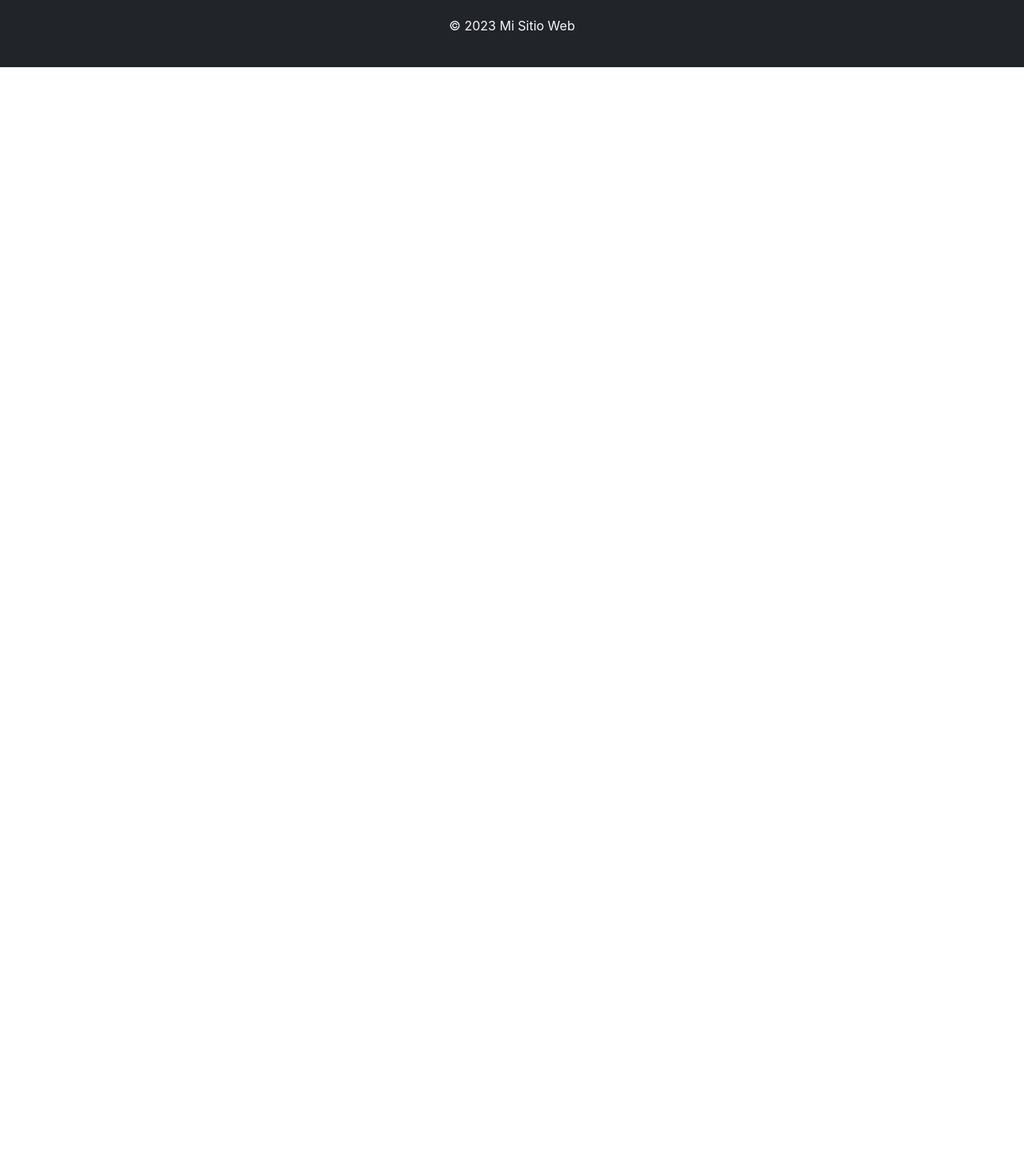
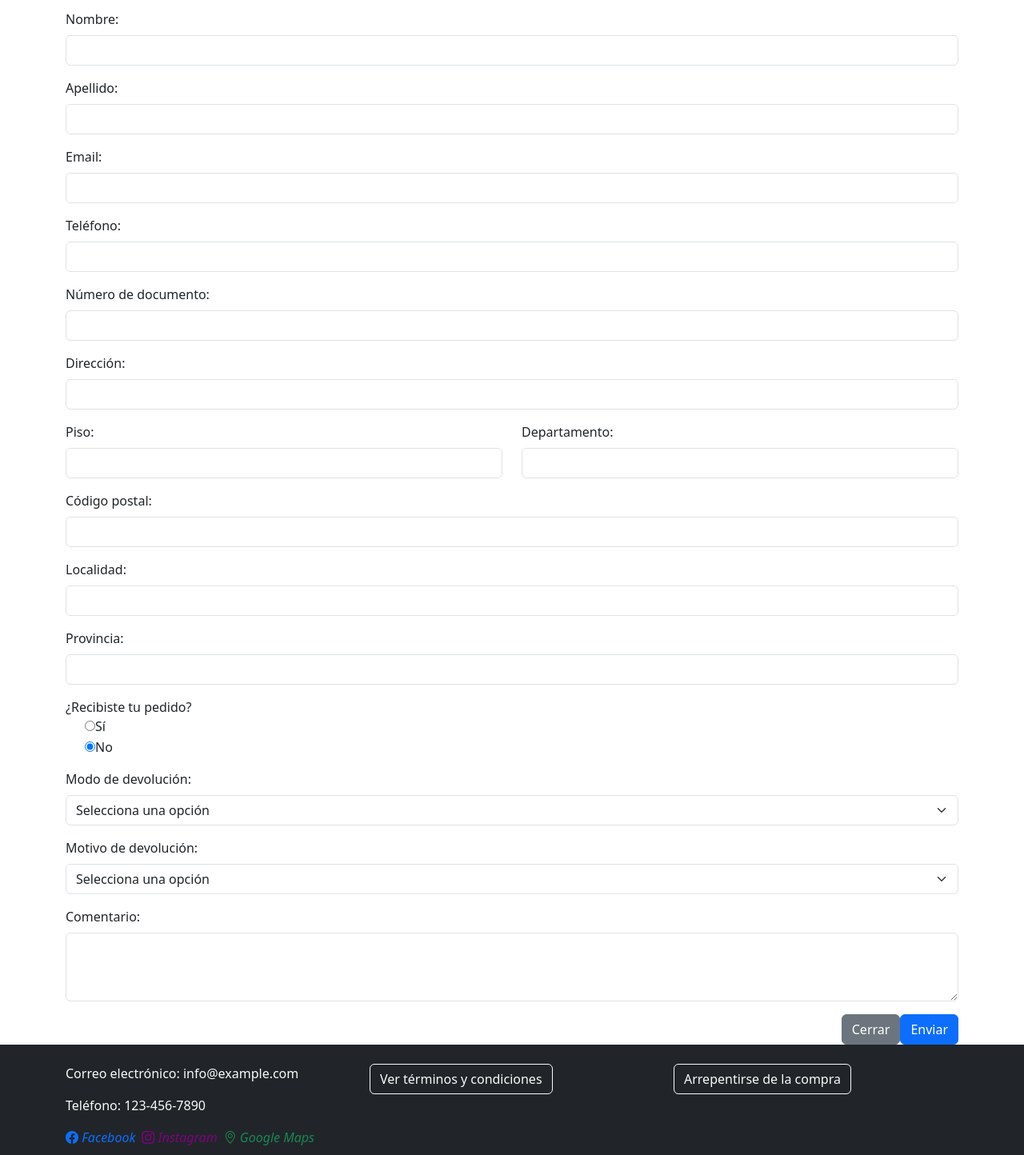
Before and after one commit to MoralesMatiasEzequiel/pf-libreria-FRONT, a React (Create React App) app: page /arrepentimiento in a window 1280 px wide. Shown: the part 226-1670 px from the top of the page at 80% size. Before the commit the page ends 800 px from the top, so only its background shows below. Built offline with nearby package versions, Linux system fonts and the light colour scheme.

Commit message:
footer y boton arrepentimiento

```diff
--- a/package.json
+++ b/package.json
@@ -14,7 +14,7 @@
     "react-bootstrap": "^2.7.4",
     "react-dom": "^18.2.0",
     "react-redux": "^8.1.0",
-    "react-router-dom": "^6.12.1",
+    "react-router-dom": "^6.13.0",
     "react-scripts": "5.0.1",
     "web-vitals": "^2.1.4"
   },
--- a/src/App.js
+++ b/src/App.js
@@ -6,7 +6,8 @@ import Footer from './components/common/Footer/Footer';
 import Home from './components/views/Home/Home';
 import About from './components/views/About/About';
 import Shop from './components/views/Shop/Shop';
-import Detail from './components/views/Shop/Detail/Detail'
+import Detail from './components/views/Shop/Detail/Detail';
+import Arrepentimiento from './components/views/Arrepentimiento/Arrepentimiento';
 
 function App() {
 
@@ -26,6 +27,7 @@ function App() {
         <Route path='/shop/:id' element={<Detail />} />
         <Route path='/cart' />
         <Route path='/payment' />
+        <Route path="/arrepentimiento" element={<Arrepentimiento />} />
       </Routes>
       <Footer />
     </div>
--- a/src/components/common/Footer/Footer.jsx
+++ b/src/components/common/Footer/Footer.jsx
@@ -1,14 +1,44 @@
 import React from "react";
 import { Link } from "react-router-dom";
+import 'bootstrap/dist/css/bootstrap.min.css';
 
 const Footer = () => {
+
+  const localAddress = "Dirección del local"; // Inserta aquí la dirección del local
+
+  const openGoogleMaps = () => {
+    const mapUrl = `https://www.google.com/maps/search/?api=1&query=${encodeURIComponent(localAddress)}`;
+    window.open(mapUrl, "_blank");
+  };
+
   return (
-    <footer className="bg-dark text-light py-4 mt-auto">
+    <footer className="bg-dark text-light py-4 mt-auto text-start">
       <div className="container">
         <div className="row">
           <div className="col-md-4">
             <p>Correo electrónico: info@example.com</p>
             <p>Teléfono: 123-456-7890</p>
+            <ul className="list-inline">
+              <li className="list-inline-item">
+                <a href="enlace-a-red-social-1" className="text-decoration-none">
+                  <i className="bi bi-facebook text-primary cursor-pointer"> Facebook</i>
+                </a>
+              </li>
+              <li className="list-inline-item">
+                <a href="enlace-a-red-social-2" className="text-decoration-none">
+                  <i className="bi bi-instagram text-purple cursor-pointer" style={{ color: "purple" }}>
+                    {" "}
+                    Instagram
+                  </i>
+                </a>
+              </li>
+              <li className="list-inline-item">
+                <i className="bi bi-geo-alt text-success" style={{ cursor: "pointer" }} onClick={openGoogleMaps}>
+                  {" "}
+                  Google Maps
+                </i>
+              </li>
+            </ul>
           </div>
           <div className="col-md-4">
             <Link to="/terminos" className="text-light text-decoration-none">
@@ -16,35 +46,27 @@ const Footer = () => {
             </Link>
           </div>
           <div className="col-md-4">
-            <button className="btn btn-outline-light" data-bs-toggle="modal" data-bs-target="#arrepentimientoModal">
-              Arrepentirse de la compra
-            </button>
+            <Link to="/arrepentimiento" className="text-decoration-none">
+              <button className="btn btn-outline-light">
+                Arrepentirse de la compra
+              </button>
+            </Link>
           </div>
         </div>
         <div className="row">
           <div className="col-md-12 text-center">
-            <p>&copy; {new Date().getFullYear()} Mi Sitio Web</p>
+            <p>&copy; {new Date().getFullYear()} Tu Librito</p>
           </div>
         </div>
       </div>
 
+      {/* Modal de arrepentimiento */}
       <div className="modal fade" id="arrepentimientoModal" tabIndex="-1" aria-labelledby="arrepentimientoModalLabel" aria-hidden="true">
         <div className="modal-dialog">
           <div className="modal-content">
             <div className="modal-header">
-              <h5 className="modal-title" id="arrepentimientoModalLabel">Arrepentimiento de compra</h5>
+              <h5 className="modal-title" id="arrepentimientoModalLabel">Arrepentimiento de la compra</h5>
               <button type="button" className="btn-close" data-bs-dismiss="modal" aria-label="Close"></button>
-            </div>
-            <div className="modal-body">
-              <p>¿Estás seguro de que quieres arrepentirte de tu compra?</p>
-              <p>Por favor, completa el siguiente formulario:</p>
-              <form>
-                {/* Aquí irían los campos del formulario */}
-              </form>
-            </div>
-            <div className="modal-footer">
-              <button type="button" className="btn btn-secondary" data-bs-dismiss="modal">Cerrar</button>
-              <button type="button" className="btn btn-primary">Enviar</button>
             </div>
           </div>
         </div>
--- a/src/components/views/About/About.jsx
+++ b/src/components/views/About/About.jsx
@@ -11,7 +11,7 @@ const About = () => {
   };
 
   return (
-    <div className="container">
+    <div className="container text-start">
       <div className="row">
         <div className="col-md-6">
           <h2>Contacto</h2>
@@ -40,12 +40,12 @@ const About = () => {
           <ul className="list-inline">
             <li className="list-inline-item">
               <a href="enlace-a-red-social-1" className="text-decoration-none">
-                <i className="bi bi-facebook text-primary cursor-pointer" onClick={() => window.open("enlace-a-red-social-1", "_blank")}> Facebook</i>
+                <i className="bi bi-facebook text-primary cursor-pointer"> Facebook</i>
               </a>
             </li>
             <li className="list-inline-item">
               <a href="enlace-a-red-social-2" className="text-decoration-none">
-                <i className="bi bi-instagram text-purple cursor-pointer" onClick={() => window.open("enlace-a-red-social-2", "_blank")}> Instagram</i>
+                <i className="bi bi-instagram text-purple cursor-pointer" style={{ color: "purple" }}> Instagram</i>
               </a>
             </li>
             <li className="list-inline-item">
--- /dev/null
+++ b/src/components/views/Arrepentimiento/Arrepentimiento.jsx
@@ -0,0 +1,176 @@
+import React, { useState } from "react";
+import { Modal } from "bootstrap/dist/js/bootstrap.bundle.min";
+
+const Arrepentimiento = () => {
+  const [nombre, setNombre] = useState("");
+  const [apellido, setApellido] = useState("");
+  const [email, setEmail] = useState("");
+  const [telefono, setTelefono] = useState("");
+  const [numeroDocumento, setNumeroDocumento] = useState("");
+  const [direccion, setDireccion] = useState("");
+  const [piso, setPiso] = useState("");
+  const [departamento, setDepartamento] = useState("");
+  const [codigoPostal, setCodigoPostal] = useState("");
+  const [localidad, setLocalidad] = useState("");
+  const [provincia, setProvincia] = useState("");
+  const [recibido, setRecibido] = useState(false);
+  const [modoDevolucion, setModoDevolucion] = useState("");
+  const [motivoDevolucion, setMotivoDevolucion] = useState("");
+  const [comentario, setComentario] = useState("");
+
+  const handleSubmit = (e) => {
+    e.preventDefault();
+    // Aquí puedes realizar acciones con los datos del formulario, como enviarlos al servidor o realizar alguna lógica adicional
+    console.log("Formulario enviado:", {
+      nombre,
+      apellido,
+      email,
+      telefono,
+      numeroDocumento,
+      direccion,
+      piso,
+      departamento,
+      codigoPostal,
+      localidad,
+      provincia,
+      recibido,
+      modoDevolucion,
+      motivoDevolucion,
+      comentario,
+    });
+    // Resetear los valores del formulario después de enviarlo
+    setNombre("");
+    setApellido("");
+    setEmail("");
+    setTelefono("");
+    setNumeroDocumento("");
+    setDireccion("");
+    setPiso("");
+    setDepartamento("");
+    setCodigoPostal("");
+    setLocalidad("");
+    setProvincia("");
+    setRecibido(false);
+    setModoDevolucion("");
+    setMotivoDevolucion("");
+    setComentario("");
+    // Cerrar el modal
+    const modal = document.getElementById("arrepentimientoModal");
+    const modalInstance = Modal.getInstance(modal);
+    modalInstance.hide();
+  };
+
+  return (
+    <div className="container">
+      <h1>Arrepentimiento de la compra</h1>
+      <p>
+        Si deseas arrepentirte de tu compra, por favor completa el siguiente formulario y nos pondremos en contacto contigo.
+      </p>
+
+      <form onSubmit={handleSubmit} className="text-start">
+        <div className="mb-3">
+          <label htmlFor="nombre" className="form-label">Nombre:</label>
+          <input type="text" id="nombre" name="nombre" className="form-control" value={nombre} onChange={(e) => setNombre(e.target.value)} required />
+        </div>
+
+        <div className="mb-3">
+          <label htmlFor="apellido" className="form-label">Apellido:</label>
+          <input type="text" id="apellido" name="apellido" className="form-control" value={apellido} onChange={(e) => setApellido(e.target.value)} required />
+        </div>
+
+        <div className="mb-3">
+          <label htmlFor="email" className="form-label">Email:</label>
+          <input type="email" id="email" name="email" className="form-control" value={email} onChange={(e) => setEmail(e.target.value)} required />
+        </div>
+
+        <div className="mb-3">
+          <label htmlFor="telefono" className="form-label">Teléfono:</label>
+          <input type="tel" id="telefono" name="telefono" className="form-control" value={telefono} onChange={(e) => setTelefono(e.target.value)} required />
+        </div>
+
+        <div className="mb-3">
+          <label htmlFor="numeroDocumento" className="form-label">Número de documento:</label>
+          <input type="text" id="numeroDocumento" name="numeroDocumento" className="form-control" value={numeroDocumento} onChange={(e) => setNumeroDocumento(e.target.value)} required />
+        </div>
+
+        <div className="mb-3">
+          <label htmlFor="direccion" className="form-label">Dirección:</label>
+          <input type="text" id="direccion" name="direccion" className="form-control" value={direccion} onChange={(e) => setDireccion(e.target.value)} required />
+        </div>
+
+        <div className="row">
+          <div className="col-md-6">
+            <div className="mb-3">
+              <label htmlFor="piso" className="form-label">Piso:</label>
+              <input type="text" id="piso" name="piso" className="form-control" value={piso} onChange={(e) => setPiso(e.target.value)} />
+            </div>
+          </div>
+          <div className="col-md-6">
+            <div className="mb-3">
+              <label htmlFor="departamento" className="form-label">Departamento:</label>
+              <input type="text" id="departamento" name="departamento" className="form-control" value={departamento} onChange={(e) => setDepartamento(e.target.value)} />
+            </div>
+          </div>
+        </div>
+
+        <div className="mb-3">
+          <label htmlFor="codigoPostal" className="form-label">Código postal:</label>
+          <input type="text" id="codigoPostal" name="codigoPostal" className="form-control" value={codigoPostal} onChange={(e) => setCodigoPostal(e.target.value)} required />
+        </div>
+
+        <div className="mb-3">
+          <label htmlFor="localidad" className="form-label">Localidad:</label>
+          <input type="text" id="localidad" name="localidad" className="form-control" value={localidad} onChange={(e) => setLocalidad(e.target.value)} required />
+        </div>
+
+        <div className="mb-3">
+          <label htmlFor="provincia" className="form-label">Provincia:</label>
+          <input type="text" id="provincia" name="provincia" className="form-control" value={provincia} onChange={(e) => setProvincia(e.target.value)} required />
+        </div>
+
+        <div className="mb-3">
+          <label>¿Recibiste tu pedido?</label>
+          <div className="form-check">
+            <input type="radio" id="recibido-si" name="recibido" value="si" checked={recibido} onChange={() => setRecibido(true)} />
+            <label htmlFor="recibido-si" className="form-check-label">Sí</label>
+          </div>
+          <div className="form-check">
+            <input type="radio" id="recibido-no" name="recibido" value="no" checked={!recibido} onChange={() => setRecibido(false)} />
+            <label htmlFor="recibido-no" className="form-check-label">No</label>
+          </div>
+        </div>
+
+        <div className="mb-3">
+          <label htmlFor="modoDevolucion" className="form-label">Modo de devolución:</label>
+          <select id="modoDevolucion" name="modoDevolucion" className="form-select" value={modoDevolucion} onChange={(e) => setModoDevolucion(e.target.value)} required>
+            <option value="">Selecciona una opción</option>
+            <option value="Correo">Correo</option>
+            <option value="Retiro en domicilio">Retiro en domicilio</option>
+          </select>
+        </div>
+
+        <div className="mb-3">
+          <label htmlFor="motivoDevolucion" className="form-label">Motivo de devolución:</label>
+          <select id="motivoDevolucion" name="motivoDevolucion" className="form-select" value={motivoDevolucion} onChange={(e) => setMotivoDevolucion(e.target.value)} required>
+            <option value="">Selecciona una opción</option>
+            <option value="Producto defectuoso">Producto defectuoso</option>
+            <option value="Producto incorrecto">Producto incorrecto</option>
+            <option value="Cambio de opinión">Cambio de opinión</option>
+          </select>
+        </div>
+
+        <div className="mb-3">
+          <label htmlFor="comentario" className="form-label">Comentario:</label>
+          <textarea id="comentario" name="comentario" className="form-control" value={comentario} onChange={(e) => setComentario(e.target.value)} rows="3" required></textarea>
+        </div>
+
+        <div className="modal-footer">
+          <button type="button" className="btn btn-secondary" data-bs-dismiss="modal">Cerrar</button>
+          <button type="submit" className="btn btn-primary">Enviar</button>
+        </div>
+      </form>
+    </div>
+  )
+};
+
+export default Arrepentimiento;
```
Also changed, not shown: 1 other file (tests, documents, lock files or other folders).
